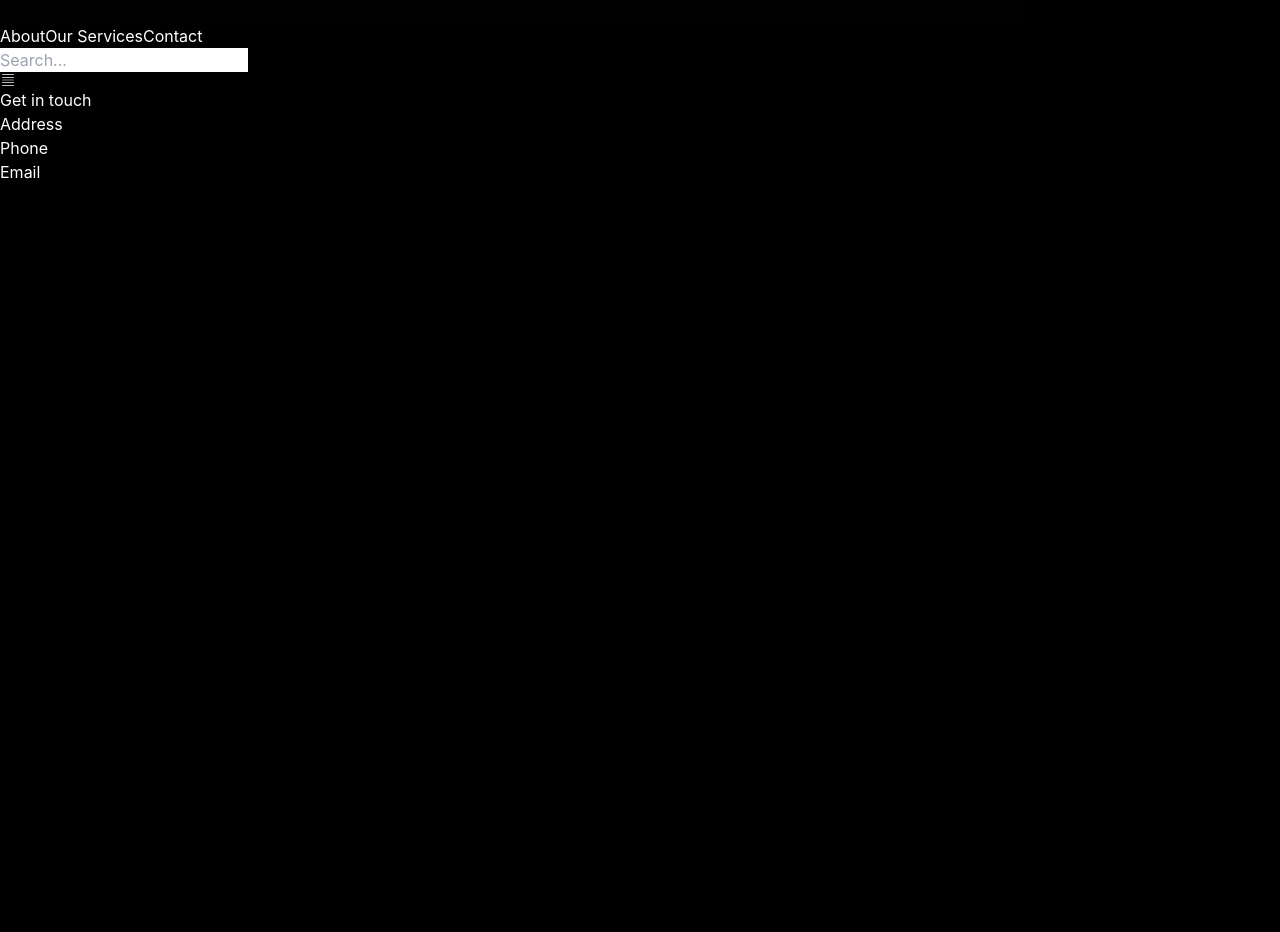
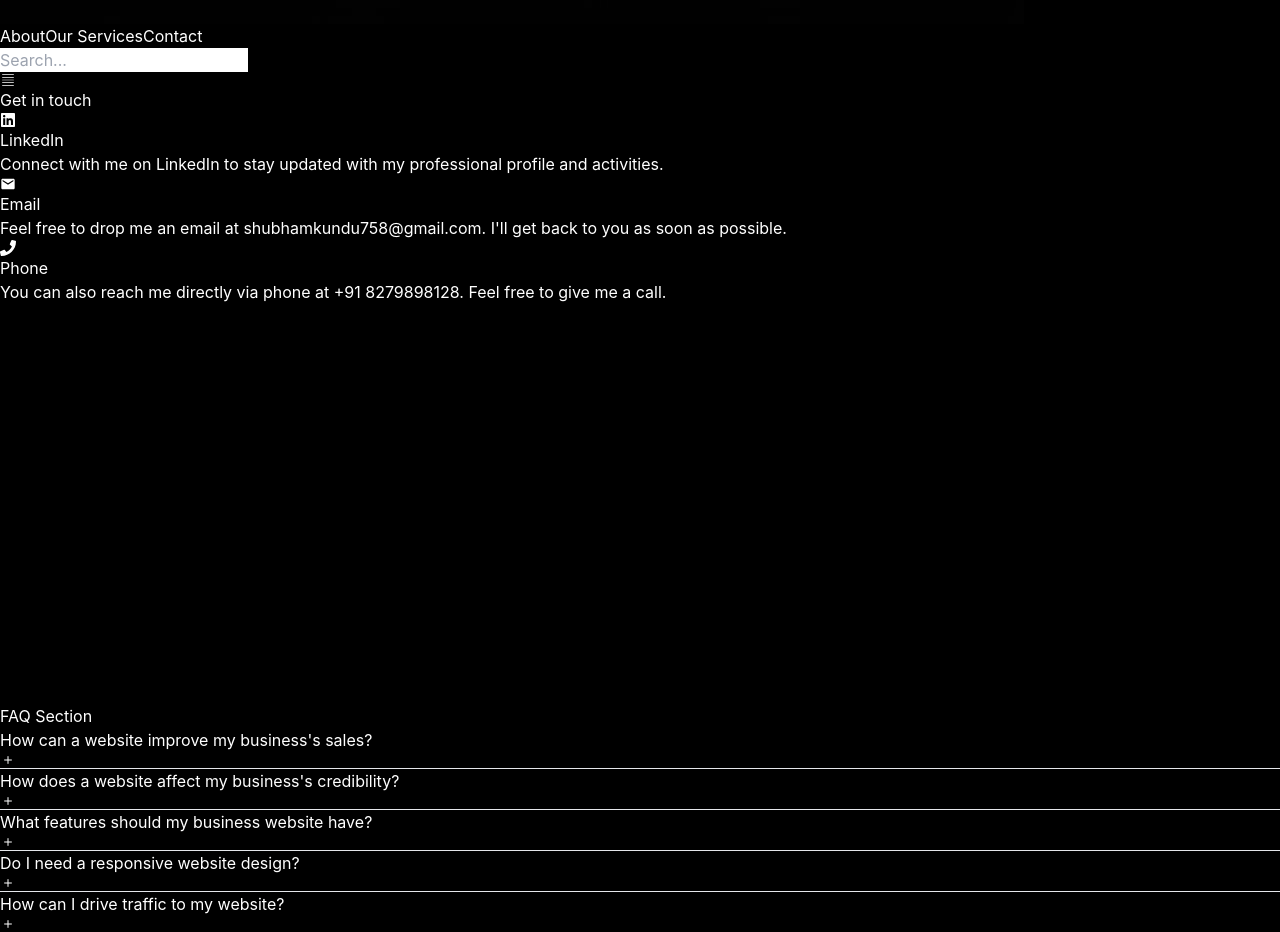
Before and after one commit to shubham30034/portfolio, a React (Vite) app: page /contact in a window 1280 px wide. Shown: the part 1000-1932 px from the top of the page. Before the commit the page ends 1786 px from the top, so only its background shows below. Built offline with nearby package versions, Linux system fonts and the light colour scheme.

Commit message:
completed

```diff
--- a/src/Pages/About.jsx
+++ b/src/Pages/About.jsx
@@ -5,12 +5,12 @@ import MySkills from '../component/MySkills';
 import { useGSAP } from '@gsap/react';
 import gsap from "gsap";
 import PortpolioMiddle from '../component/PortpolioMiddle';
-import LocomotiveScroll from 'locomotive-scroll';
+
 
 
 const About = () => {
 
-    // const locomotiveScroll = new LocomotiveScroll()
+
 
     const text = useRef();
     const img = useRef();
@@ -55,7 +55,7 @@ const About = () => {
                         <div className='h-px my-5 w-64 bg-yellow-500'></div>
                     </div>
                 </div>
-                <div className='w-[20%]' ref={img}>
+                <div className='lg:w-[20%] md:w-[30%] hidden md:block' ref={img}>
                     <img className='rounded' src="./image/PicsArt_07-03-10.15.48-03.jpeg" alt="" />
                 </div>
             </div>
--- a/src/Pages/Contact.jsx
+++ b/src/Pages/Contact.jsx
@@ -1,9 +1,18 @@
-import React from 'react';
+import React, { useEffect } from 'react';
 import ContactUpaar from '../component/contactUs/ContactUpaar';
+import FAQSection from '../component/contactUs/FAQSection';
+
 
 const Contact = () => {
+
+
+
+
   return (
-    <ContactUpaar/>
+    <>
+      <ContactUpaar  />
+      <FAQSection />
+    </>
   );
 };
 
--- a/src/Pages/Portpolio.jsx
+++ b/src/Pages/Portpolio.jsx
@@ -4,12 +4,11 @@ import React, { useContext, useEffect } from 'react';
 import PortfolioMain from './PortpolioMain';
 import PortpolioMiddle from '../component/PortpolioMiddle';
 import WhatWeOffer from '../component/WhatWeOffer';
-import LocomotiveScroll from 'locomotive-scroll';
+
 
 
 const Portpolio = () => {
 
-   const locomotiveScroll = new LocomotiveScroll()
 
 
   return (
--- a/src/component/Header.jsx
+++ b/src/component/Header.jsx
@@ -49,7 +49,7 @@ const Header = () => {
 
     <div
      ref={container}
-    className={`flex justify-between items-center px-20  h-[8vw] md:px-40  `} style={{ color: colors.text }}>
+    className={`flex justify-between items-center px-20  h-[153.6px] md:px-40  `} style={{ color: colors.text }}>
       <div>
         <img className=' w-24' src="./image/a-sophisticated-and-modern-logo-for-subhweb-a-cutt-2AW2oyEwTlC8VpuB1dqkow-v9c0XQVMSM-0RhqbiWUMpA.jpeg" alt="" />
       </div>
--- a/src/component/WhatWeOffer.jsx
+++ b/src/component/WhatWeOffer.jsx
@@ -20,7 +20,7 @@ const WhatWeOffer = () => {
         stagger: 2,
       });
     });
-  }, { scope: containerRef });
+  }, { scope: containerRef,revertOnUpdate: true  });
 
   return (
     <>
--- a/src/component/contactUs/ContactUpaar.jsx
+++ b/src/component/contactUs/ContactUpaar.jsx
@@ -1,24 +1,85 @@
-import React from 'react'
+import React, { useRef } from 'react';
+import { FaLinkedin } from "react-icons/fa";
+import { MdEmail } from "react-icons/md";
+import { FaPhone } from "react-icons/fa";
+import gsap from "gsap";
+import { useGSAP } from '@gsap/react';
+
 
 const ContactUpaar = () => {
+  const linkedinRef = useRef(null);
+  const emailRef = useRef(null);
+  const phoneRef = useRef(null);
+  const containerRef = useRef(null);
+
+  useGSAP(() => {
+    gsap.from(containerRef.current.children, {
+      y: 400,
+      duration: 0.8,
+      ease: "power2.inOut",
+      yoyo: true,
+      stagger: 0.3
+    })
+  },{scope:containerRef});
+
+  const handleHover = (ref) => {
+    gsap.to(ref.current, { scale: 1.2, duration: 0.3 });
+    gsap.fromTo(ref.current.children, { rotate: 0 }, { rotate: 360, duration: 0.5, ease: "power2.inOut" });
+  };
+
+  const handleHoverExit = (ref) => {
+    gsap.to(ref.current, { scale: 1, duration: 0.3 });
+  };
+
   return (
-    <div className=' bg-green-500' style={{ height: 'calc(100vh - 8vw)' }}>
-      <div >
-        Get in touch
-      </div>
-      <div className=' flex justify-around'>
-        <h1>
-            Address
-        </h1>
-        <h1>
-            Phone
-        </h1>
-        <h1>
-            Email
-        </h1>
+    <div data-scroll className='bg-black flex flex-col rounded-lg overflow-hidden'>
+      <div className='md:my-20 my-5 h-[100%] bg-gray-500 bg-opacity-20 backdrop-filter backdrop-blur-lg rounded-lg md:overflow-hidden overflow-scroll shadow-lg' ref={containerRef}>
+        <div className='text-center'>
+          <h1 className='text-4xl font-semibold my-5 tracking-wide'>Get in touch</h1>
+        </div>
+        <div className='flex flex-col sm:flex-row justify-around my-4 border border-transparent'>
+          {/* LinkedIn */}
+          <a href='https://www.linkedin.com/in/shubham-kundu-a942831b7' target="_blank" rel="noopener noreferrer" className='flex flex-col items-center sm:w-1/3'>
+            <div className='bg-blue-500 rounded-full h-40 w-40 flex justify-center items-center p-10 my-3' ref={linkedinRef} onMouseEnter={() => handleHover(linkedinRef)} onMouseLeave={() => handleHoverExit(linkedinRef)}>
+              <FaLinkedin className='text-9xl' />
+            </div>
+            <div className='px-8 py-4'>
+              <h1 className='text-center text-3xl font-semibold text-blue-200'>LinkedIn</h1>
+              <p className='text-center'>
+                Connect with me on LinkedIn to stay updated with my professional profile and activities.
+              </p>
+            </div>
+          </a>
+
+          {/* Email */}
+          <a href="mailto:shubhamkundu758@gmail.com" className='flex flex-col items-center sm:w-1/3'>
+            <div className='bg-gray-500 rounded-full h-40 w-40 flex justify-center items-center p-10 my-3' ref={emailRef} onMouseEnter={() => handleHover(emailRef)} onMouseLeave={() => handleHoverExit(emailRef)}>
+              <MdEmail className='text-9xl' />
+            </div>
+            <div className='px-8 py-4'>
+              <h1 className='text-center text-3xl font-semibold text-red-300'>Email</h1>
+              <p className='text-center'>
+                Feel free to drop me an email at shubhamkundu758@gmail.com. I'll get back to you as soon as possible.
+              </p>
+            </div>
+          </a>
+
+          {/* Phone */}
+          <a href="tel:+918279898128" className='flex flex-col items-center sm:w-1/3'>
+            <div className='bg-red-500 rounded-full h-40 w-40 flex justify-center items-center p-10 my-3' ref={phoneRef} onMouseEnter={() => handleHover(phoneRef)} onMouseLeave={() => handleHoverExit(phoneRef)}>
+              <FaPhone className='text-9xl' />
+            </div>
+            <div className='px-8 py-4'>
+              <h1 className='text-center text-3xl font-semibold'>Phone</h1>
+              <p className='text-center'>
+                You can also reach me directly via phone at +91 8279898128. Feel free to give me a call.
+              </p>
+            </div>
+          </a>
+        </div>
       </div>
     </div>
   )
 }
 
-export default ContactUpaar
+export default ContactUpaar;
--- /dev/null
+++ b/src/component/contactUs/FAQSection.jsx
@@ -0,0 +1,62 @@
+import React, { useState } from 'react';
+import { IoIosAdd, IoIosRemove } from "react-icons/io";
+import LocomotiveScroll from 'locomotive-scroll';
+
+const FAQSection = () => {
+  const [showAnswerIndex, setShowAnswerIndex] = useState(null);
+
+  const FAQ = [
+    {
+      question: "How can a website improve my business's sales?",
+      answer: "A well-designed website can significantly impact your sales by providing a platform for showcasing your products or services to a wider audience. It allows potential customers to learn about your offerings, make purchases online, and contact you for inquiries. With the right marketing strategies, your website can drive traffic, generate leads, and ultimately increase sales."
+    },
+    {
+      question: "How does a website affect my business's credibility?",
+      answer: "In today's digital age, having a professional website is essential for establishing credibility and trust with potential customers. A well-designed website reflects positively on your brand, demonstrating that you are a legitimate business with a strong online presence. It provides customers with easy access to information about your products or services, testimonials, and contact details, which can instill confidence in your business."
+    },
+    {
+      question: "What features should my business website have?",
+      answer: "The features of your business website depend on your industry, target audience, and specific goals. However, some essential features include a user-friendly interface, clear navigation, high-quality images or videos, product/service descriptions, contact information, social media integration, and secure payment options for e-commerce sites. It's important to prioritize features that enhance the user experience and support your business objectives."
+    },
+    {
+      question: "Do I need a responsive website design?",
+      answer: "Yes, having a responsive website design is crucial in today's mobile-centric world. A responsive design ensures that your website adapts seamlessly to various screen sizes and devices, providing a consistent and optimal viewing experience for users across desktops, laptops, tablets, and smartphones. This not only improves user satisfaction but also boosts your website's search engine rankings and overall performance."
+    },
+    {
+      question: "How can I drive traffic to my website?",
+      answer: "There are several strategies you can use to drive traffic to your website, including search engine optimization (SEO), content marketing, social media marketing, email marketing, pay-per-click (PPC) advertising, and influencer partnerships. By implementing a combination of these strategies and consistently creating valuable content for your target audience, you can increase visibility and attract more visitors to your website."
+    }
+  ];
+
+  const locomotive = new LocomotiveScroll()
+
+  const toggleAnswer = (index) => {
+    setShowAnswerIndex(showAnswerIndex === index ? null : index);
+  };
+
+  return (
+    <div className='lg:h-screen md:h-auto h-auto flex justify-center items-center' data-scroll data-scroll-speed="0.5">
+      <div className='bg-black my-0 md:my-16 w-full md:w-[50%]'>
+        <h1 className='text-white text-3xl font-bold p-5'>FAQ Section</h1>
+        <div className='border border-gray-300 p-5 md:p-10'>
+          {FAQ.map((elem, index) => (
+            <div key={index} className="mb-4">
+              <div className='flex justify-between items-center'>
+                <h1 className='text-white'>{elem.question}</h1>
+                {showAnswerIndex === index ? (
+                  <IoIosRemove className='text-white text-2xl cursor-pointer' onClick={() => toggleAnswer(index)} />
+                ) : (
+                  <IoIosAdd className='text-white text-2xl cursor-pointer' onClick={() => toggleAnswer(index)} />
+                )}
+              </div>
+              {showAnswerIndex === index && <p className='text-white mt-2'>{elem.answer}</p>}
+              {index !== FAQ.length - 1 && <hr className="border border-gray-500 mt-4" />}
+            </div>
+          ))}
+        </div>
+      </div>
+    </div>
+  );
+};
+
+export default FAQSection;
```
Also changed, not shown: src/Pages/PortpolioMain.jsx (+13 -14 lines), src/component/Sidebar.jsx (+47 -16 lines).
